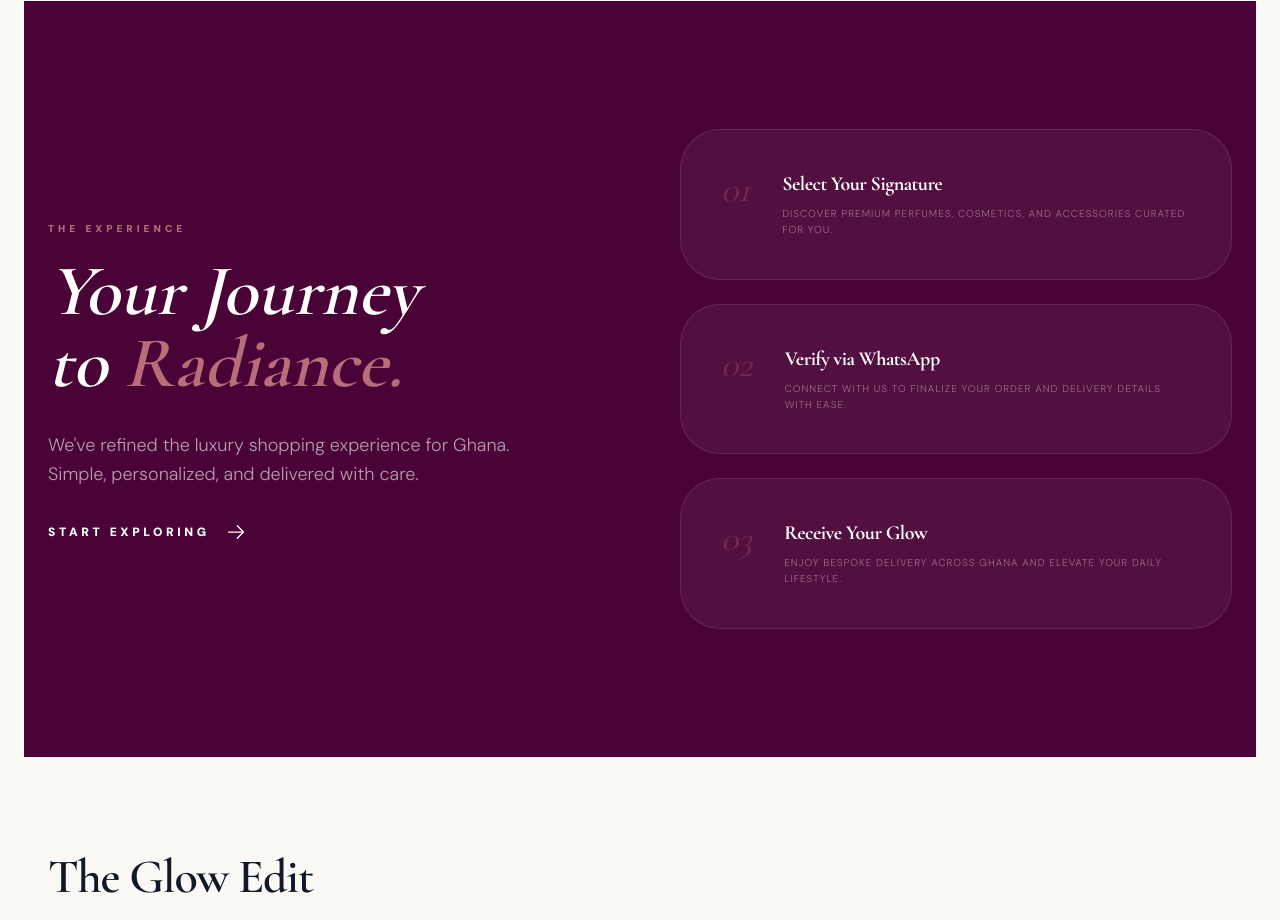
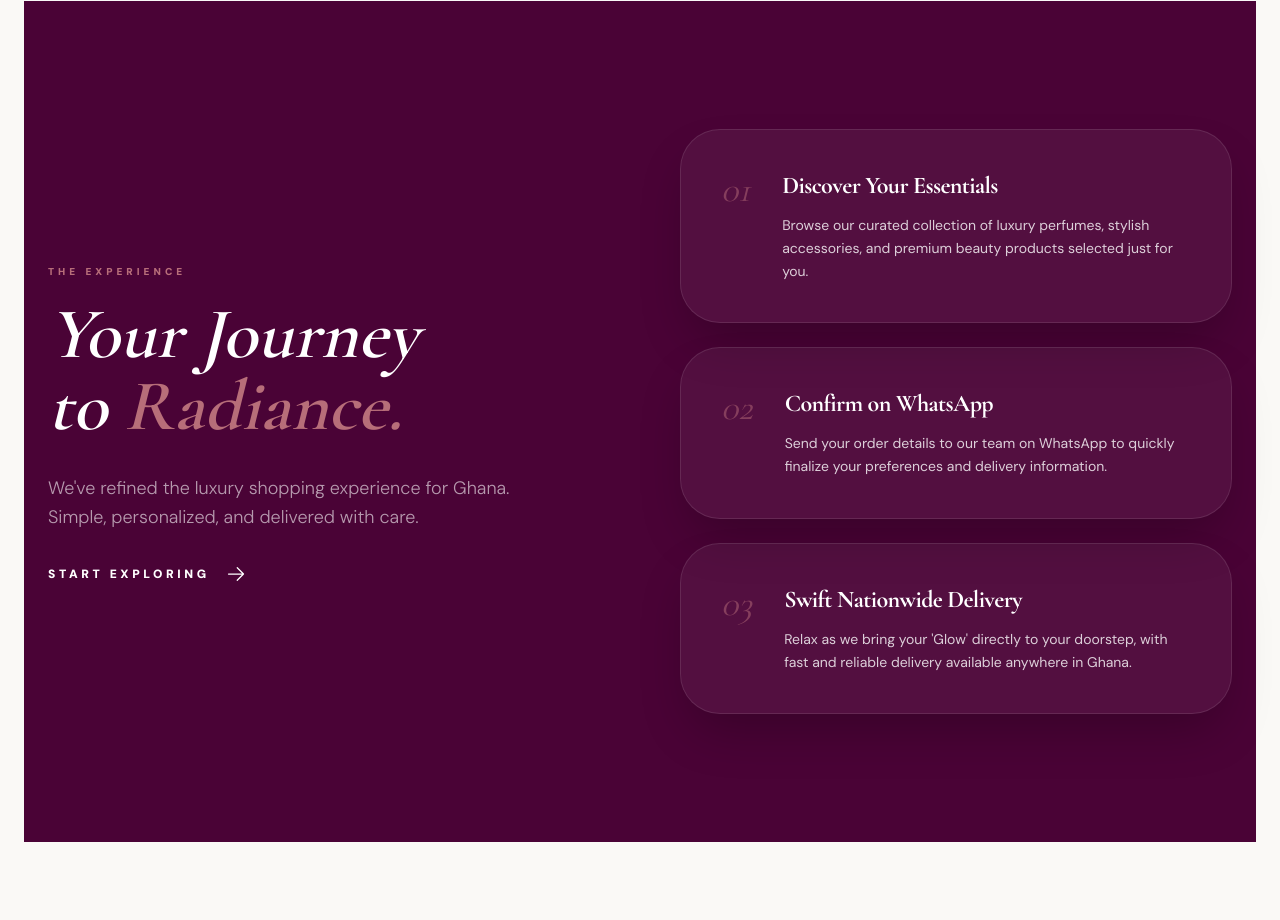
Before and after one commit to Baafi-Marcus/glow_connies_kaakyire, a Next.js app: page / in a window 1280 px wide. Shown: the part 1740-2660 px from the top of the page. Built offline with nearby package versions, Linux system fonts and the light colour scheme; no server answers; the database is empty.

Commit message:
UI Polish: Improve 'How It Works' text clarity and contrast

```diff
--- a/src/app/page.tsx
+++ b/src/app/page.tsx
@@ -159,15 +159,29 @@ export default function Homepage() {
 
           <div className="grid grid-cols-1 gap-6">
             {[
-              { step: "01", title: "Select Your Signature", desc: "Discover premium perfumes, cosmetics, and accessories curated for you." },
-              { step: "02", title: "Verify via WhatsApp", desc: "Connect with us to finalize your order and delivery details with ease." },
-              { step: "03", title: "Receive Your Glow", desc: "Enjoy bespoke delivery across Ghana and elevate your daily lifestyle." }
+              {
+                step: "01",
+                title: "Discover Your Essentials",
+                desc: "Browse our curated collection of luxury perfumes, stylish accessories, and premium beauty products selected just for you."
+              },
+              {
+                step: "02",
+                title: "Confirm on WhatsApp",
+                desc: "Send your order details to our team on WhatsApp to quickly finalize your preferences and delivery information."
+              },
+              {
+                step: "03",
+                title: "Swift Nationwide Delivery",
+                desc: "Relax as we bring your 'Glow' directly to your doorstep, with fast and reliable delivery available anywhere in Ghana."
+              }
             ].map((item, idx) => (
-              <div key={idx} className="group flex gap-8 p-10 bg-white/5 border border-white/10 rounded-[2.5rem] hover:bg-white/10 hover:border-brand-rosegold/50 transition-all duration-500">
-                 <span className="text-4xl font-serif italic text-brand-rosegold/30 group-hover:text-brand-rosegold transition-colors">{item.step}</span>
-                 <div className="space-y-2">
-                    <h4 className="text-xl font-bold tracking-tight">{item.title}</h4>
-                    <p className="text-white/40 font-light leading-relaxed group-hover:text-white/60 transition-colors uppercase text-[10px] tracking-widest">{item.desc}</p>
+              <div key={idx} className="group flex gap-8 p-10 bg-white/5 border border-white/10 rounded-[2.5rem] hover:bg-white/10 hover:border-brand-rosegold/50 transition-all duration-500 shadow-2xl">
+                 <span className="text-4xl font-serif italic text-brand-rosegold/50 group-hover:text-brand-rosegold transition-colors">{item.step}</span>
+                 <div className="space-y-3">
+                    <h4 className="text-2xl font-bold tracking-tight">{item.title}</h4>
+                    <p className="text-white/80 font-normal leading-relaxed group-hover:text-white transition-colors text-sm">
+                      {item.desc}
+                    </p>
                  </div>
               </div>
             ))}
```
